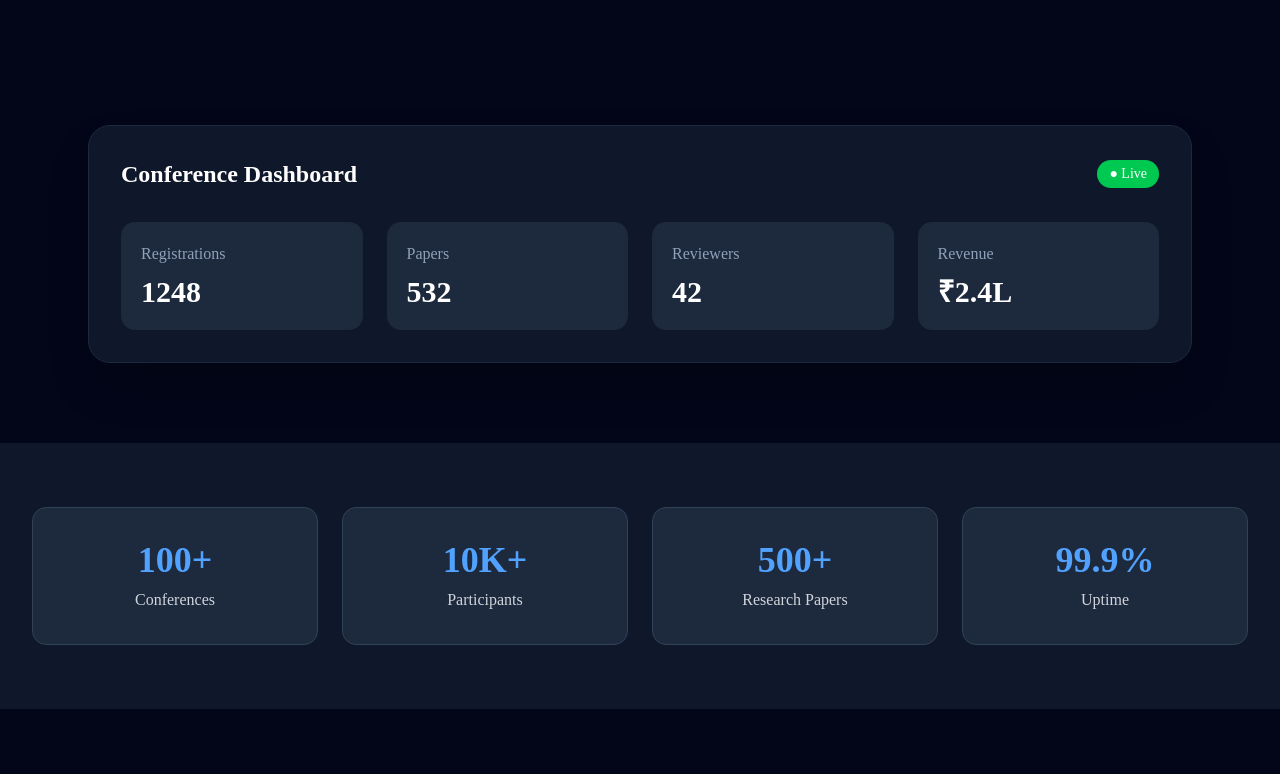
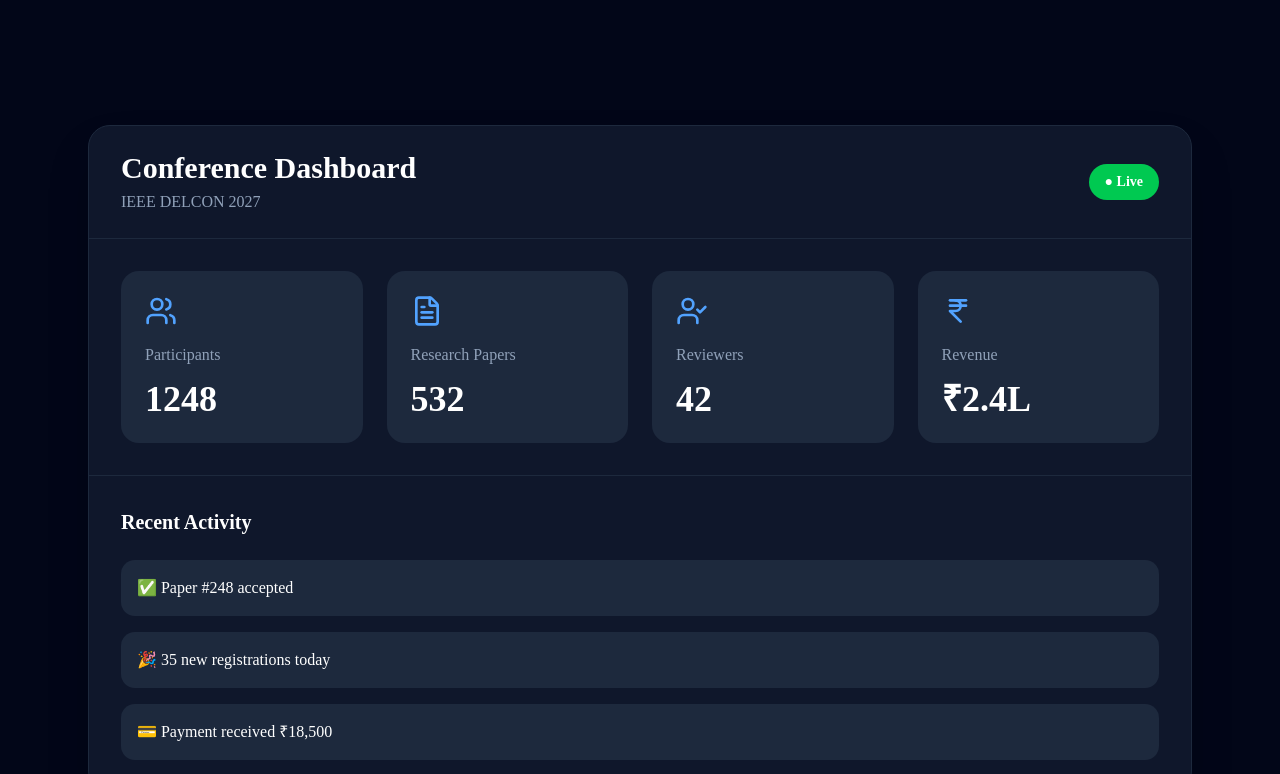
Before and after one commit to arjunsinghmokawat-design/conference-os, a Next.js app: page / in a window 1280 px wide. Shown: the part 660-1434 px from the top of the page. Built offline with nearby package versions, Linux system fonts and the light colour scheme.

Commit message:
feat: improve dashboard with icons

```diff
--- a/components/home/DashboardPreview.tsx
+++ b/components/home/DashboardPreview.tsx
@@ -1,43 +1,103 @@
+import {
+  Users,
+  FileText,
+  UserCheck,
+  IndianRupee,
+} from "lucide-react";
+
+const stats = [
+  {
+    title: "Participants",
+    value: "1248",
+    icon: Users,
+  },
+  {
+    title: "Research Papers",
+    value: "532",
+    icon: FileText,
+  },
+  {
+    title: "Reviewers",
+    value: "42",
+    icon: UserCheck,
+  },
+  {
+    title: "Revenue",
+    value: "₹2.4L",
+    icon: IndianRupee,
+  },
+];
+
 export default function DashboardPreview() {
   return (
     <section className="bg-slate-950 py-20">
       <div className="mx-auto max-w-6xl px-6">
-        <div className="rounded-3xl border border-slate-800 bg-slate-900 p-8 shadow-2xl">
 
-          <div className="flex items-center justify-between">
-            <h2 className="text-2xl font-bold text-white">
-              Conference Dashboard
-            </h2>
+        <div className="overflow-hidden rounded-3xl border border-slate-800 bg-slate-900 shadow-2xl">
 
-            <span className="rounded-full bg-green-500 px-3 py-1 text-sm font-medium text-white">
+          <div className="flex items-center justify-between border-b border-slate-800 px-8 py-6">
+            <div>
+              <h2 className="text-3xl font-bold text-white">
+                Conference Dashboard
+              </h2>
+
+              <p className="mt-1 text-slate-400">
+                IEEE DELCON 2027
+              </p>
+            </div>
+
+            <span className="rounded-full bg-green-500 px-4 py-2 text-sm font-semibold text-white">
               ● Live
             </span>
           </div>
 
-          <div className="mt-8 grid grid-cols-2 gap-6 md:grid-cols-4">
+          <div className="grid gap-6 p-8 md:grid-cols-4">
 
-            <div className="rounded-xl bg-slate-800 p-5">
-              <p className="text-slate-400">Registrations</p>
-              <h3 className="mt-2 text-3xl font-bold text-white">1248</h3>
-            </div>
+            {stats.map((item) => (
+              <div
+                key={item.title}
+                className="rounded-2xl bg-slate-800 p-6 transition hover:scale-105 hover:bg-slate-700"
+              >
+                <item.icon className="mb-4 h-8 w-8 text-blue-400" />
 
-            <div className="rounded-xl bg-slate-800 p-5">
-              <p className="text-slate-400">Papers</p>
-              <h3 className="mt-2 text-3xl font-bold text-white">532</h3>
-            </div>
+                <p className="text-slate-400">
+                  {item.title}
+                </p>
 
-            <div className="rounded-xl bg-slate-800 p-5">
-              <p className="text-slate-400">Reviewers</p>
-              <h3 className="mt-2 text-3xl font-bold text-white">42</h3>
-            </div>
+                <h3 className="mt-3 text-4xl font-bold text-white">
+                  {item.value}
+                </h3>
+              </div>
+            ))}
 
-            <div className="rounded-xl bg-slate-800 p-5">
-              <p className="text-slate-400">Revenue</p>
-              <h3 className="mt-2 text-3xl font-bold text-white">₹2.4L</h3>
+          </div>
+
+          <div className="border-t border-slate-800 p-8">
+
+            <h3 className="mb-6 text-xl font-bold text-white">
+              Recent Activity
+            </h3>
+
+            <div className="space-y-4">
+
+              <div className="rounded-xl bg-slate-800 p-4 text-white">
+                ✅ Paper #248 accepted
+              </div>
+
+              <div className="rounded-xl bg-slate-800 p-4 text-white">
+                🎉 35 new registrations today
+              </div>
+
+              <div className="rounded-xl bg-slate-800 p-4 text-white">
+                💳 Payment received ₹18,500
+              </div>
+
             </div>
 
           </div>
+
         </div>
+
       </div>
     </section>
   );
--- a/package.json
+++ b/package.json
@@ -12,7 +12,7 @@
     "@base-ui/react": "^1.6.0",
     "class-variance-authority": "^0.7.1",
     "clsx": "^2.1.1",
-    "lucide-react": "^1.23.0",
+    "lucide-react": "^1.24.0",
     "next": "16.2.10",
     "react": "19.2.4",
     "react-dom": "19.2.4",
```
Also changed, not shown: 1 other file (tests, documents, lock files or other folders).
